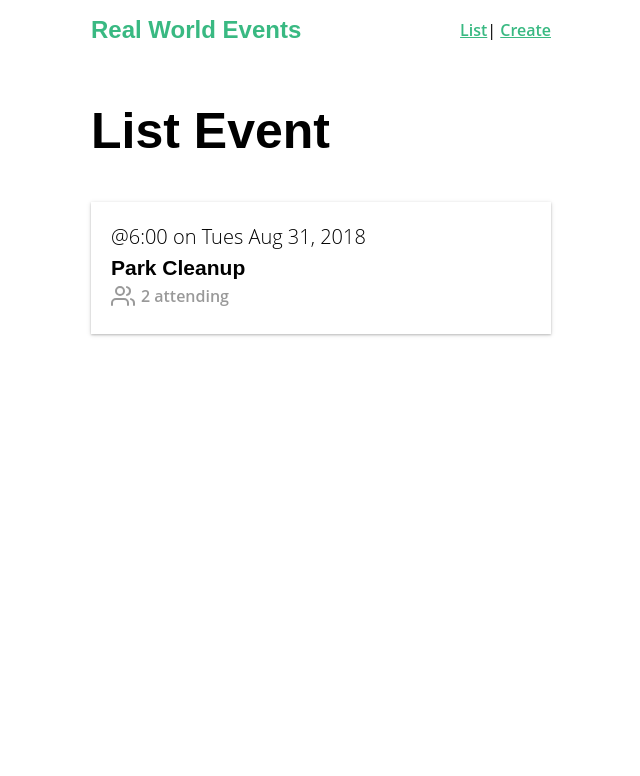
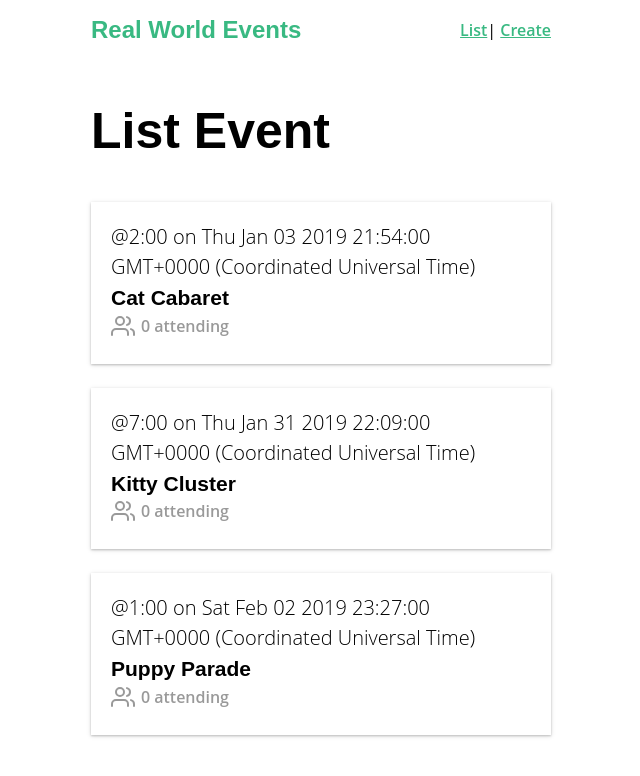
Before and after one commit to jinayshah86/vue-course, a Vue app in the folder real-world-vue/: page / in a window 1280 px wide. Shown: the top 776 px of the page, without its empty margins (319-959 px from the left). Built offline with nearby package versions, Linux system fonts and the light colour scheme; data requests are answered from the project's data file.

Commit message:
API calls with Axios

```diff
--- /dev/null
+++ b/real-world-vue/db.json
@@ -0,0 +1,48 @@
+{
+  "events": [{
+      "id": 1,
+      "user": {
+        "id": "abc123",
+        "name": "Adam"
+      },
+      "category": "animal welfare",
+      "organizer": "Adam",
+      "title": "Cat Cabaret",
+      "description": "Yay felines!",
+      "location": "Meow Town",
+      "date": "2019-01-03T21:54:00.000Z",
+      "time": "2:00",
+      "attendees": []
+    },
+    {
+      "id": 2,
+      "user": {
+        "id": "abc123",
+        "name": "Adam"
+      },
+      "category": "animal welfare",
+      "organizer": "Adam",
+      "title": "Kitty Cluster",
+      "description": "Yay cats!",
+      "location": "Catlandia",
+      "date": "2019-01-31T22:09:00.000Z",
+      "time": "7:00",
+      "attendees": []
+    },
+    {
+      "id": 3,
+      "user": {
+        "id": "abc123",
+        "name": "Adam"
+      },
+      "category": "animal welfare",
+      "organizer": "Adam",
+      "title": "Puppy Parade",
+      "description": "Yay pups!",
+      "location": "Puptown ",
+      "date": "2019-02-02T23:27:00.000Z",
+      "time": "1:00",
+      "attendees": []
+    }
+  ]
+}
--- a/real-world-vue/package.json
+++ b/real-world-vue/package.json
@@ -8,6 +8,7 @@
     "lint": "vue-cli-service lint"
   },
   "dependencies": {
+    "axios": "^0.18.0",
     "lodash": "^4.17.11",
     "node-sass": "^4.11.0",
     "sass-loader": "^7.1.0",
--- a/real-world-vue/src/components/EventCard.vue
+++ b/real-world-vue/src/components/EventCard.vue
@@ -1,10 +1,12 @@
 <template>
   <router-link
     class="event-link"
-    :to="{ name: 'event-show', params: { id: 1 } }"
+    :to="{ name: 'event-show', params: { id: event.id } }"
   >
     <div class="event-card -shadow">
-      <span class="eyebrow">@{{ event.time }} on {{ event.date }}</span>
+      <span class="eyebrow"
+        >@{{ event.time }} on {{ formatedDate(event.date) }}</span
+      >
       <h4 class="title">{{ event.title }}</h4>
       <BaseIcon name="users">{{ event.attendees.length }} attending</BaseIcon>
     </div>
@@ -13,18 +15,14 @@
 
 <script>
 export default {
-  data() {
-    return {
-      event: {
-        id: 1,
-        title: 'Park Cleanup',
-        date: 'Tues Aug 31, 2018',
-        time: '6:00',
-        attendees: [
-          { id: 'abc123', name: 'Adam Jahr' },
-          { id: 'def456', name: 'Gregg Pollack' }
-        ]
-      }
+  props: {
+    event: {
+      type: Object
+    }
+  },
+  methods: {
+    formatedDate(date) {
+      return new Date(date)
     }
   }
 }
--- /dev/null
+++ b/real-world-vue/src/services/EventService.js
@@ -0,0 +1,19 @@
+import axios from 'axios'
+
+const apiClient = axios.create({
+  baseURL: 'http://localhost:3000',
+  withCredentials: false,
+  headers: {
+    Accept: 'application/json',
+    'Content-type': 'application/json'
+  }
+})
+
+export default {
+  getEvents() {
+    return apiClient.get('/events')
+  },
+  getEvent(id) {
+    return apiClient.get('/events/' + id)
+  }
+}
--- a/real-world-vue/src/views/EventList.vue
+++ b/real-world-vue/src/views/EventList.vue
@@ -1,17 +1,31 @@
 <template>
   <div>
     <h1>List Event</h1>
-    <EventCard />
+    <EventCard v-for="event in events" :key="event.id" :event="event" />
     <BaseIcon />
   </div>
 </template>
 
 <script>
 import EventCard from '@/components/EventCard.vue'
-
+import EventService from '@/services/EventService.js'
 export default {
   components: {
     EventCard
+  },
+  data() {
+    return {
+      events: []
+    }
+  },
+  created() {
+    EventService.getEvents()
+      .then(response => {
+        this.events = response.data
+      })
+      .catch(error => {
+        console.error('There was an error:' + error.response)
+      })
   }
 }
 </script>
--- a/real-world-vue/src/views/EventShow.vue
+++ b/real-world-vue/src/views/EventShow.vue
@@ -1,8 +1,74 @@
 <template>
-  <h1>Showing Event #{{ id }}</h1>
+  <div>
+    <div class="event-header">
+      <span class="eyebrow">@{{ event.time }} on {{ event.date }}</span>
+      <h1 class="title">{{ event.title }}</h1>
+      <h5>Organized by {{ event.organizer }}</h5>
+      <h5>Category: {{ event.category }}</h5>
+    </div>
+    <BaseIcon name="map">
+      <h2>Location</h2>
+    </BaseIcon>
+    <address>{{ event.location }}</address>
+    <h2>Event details</h2>
+    <p>{{ event.description }}</p>
+    <h2>
+      Attendees
+      <span class="badge -fill-gradient">{{
+        event.attendees ? event.attendees.length : 0
+      }}</span>
+    </h2>
+    <ul class="list-group">
+      <li
+        v-for="(attendee, index) in event.attendees"
+        :key="index"
+        class="list-item"
+      >
+        <b>{{ attendee.name }}</b>
+      </li>
+    </ul>
+  </div>
 </template>
+
 <script>
+import EventService from '@/services/EventService.js'
+
 export default {
-  props: ['id']
+  props: ['id'],
+  data() {
+    return {
+      event: {}
+    }
+  },
+  created() {
+    EventService.getEvent(this.id)
+      .then(response => {
+        this.event = response.data
+      })
+      .catch(error => {
+        console.error('An error has occured: ', error.response)
+      })
+  }
 }
 </script>
+
+<style scoped>
+.location {
+  margin-bottom: 0;
+}
+.location > .icon {
+  margin-left: 10px;
+}
+.event-header > .title {
+  margin: 0;
+}
+.list-group {
+  margin: 0;
+  padding: 0;
+  list-style: none;
+}
+.list-group > .list-item {
+  padding: 1em 0;
+  border-bottom: solid 1px #e5e5e5;
+}
+</style>
```
Also changed, not shown: 1 other file (tests, documents, lock files or other folders).
